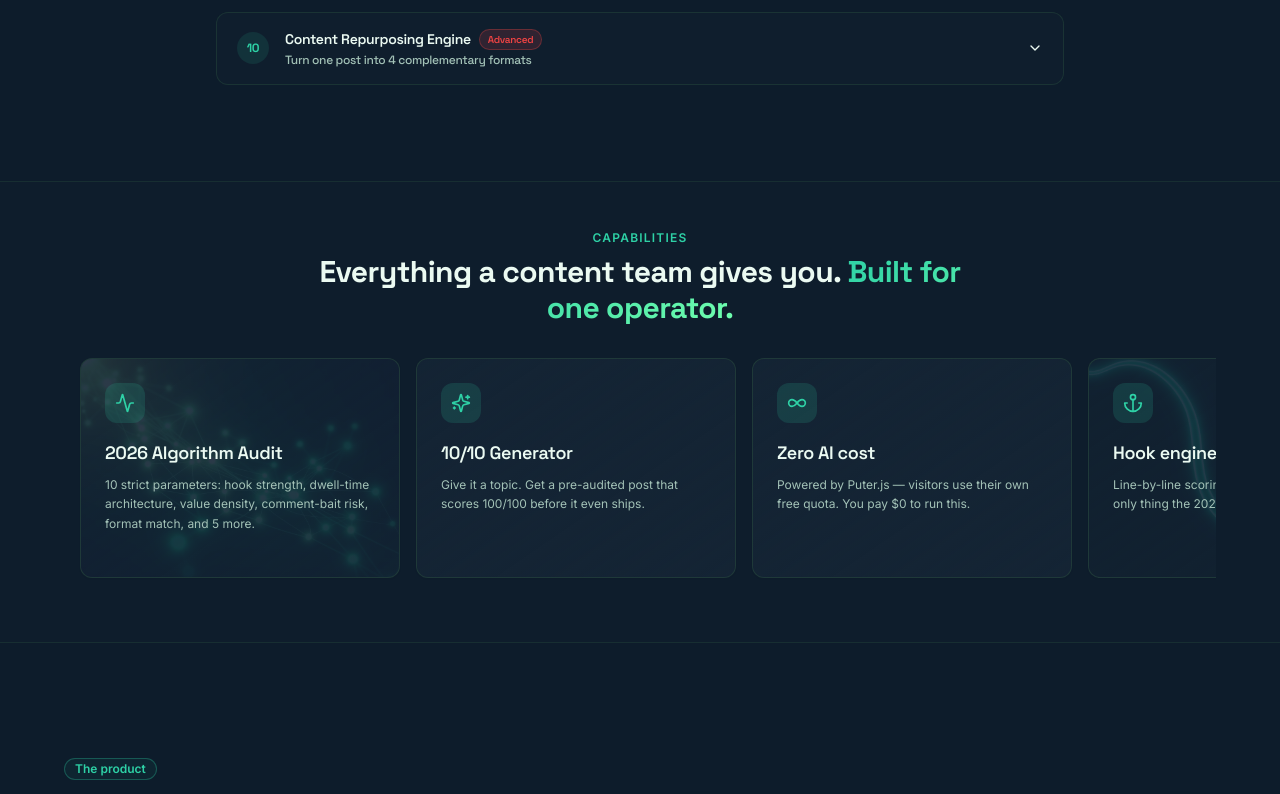
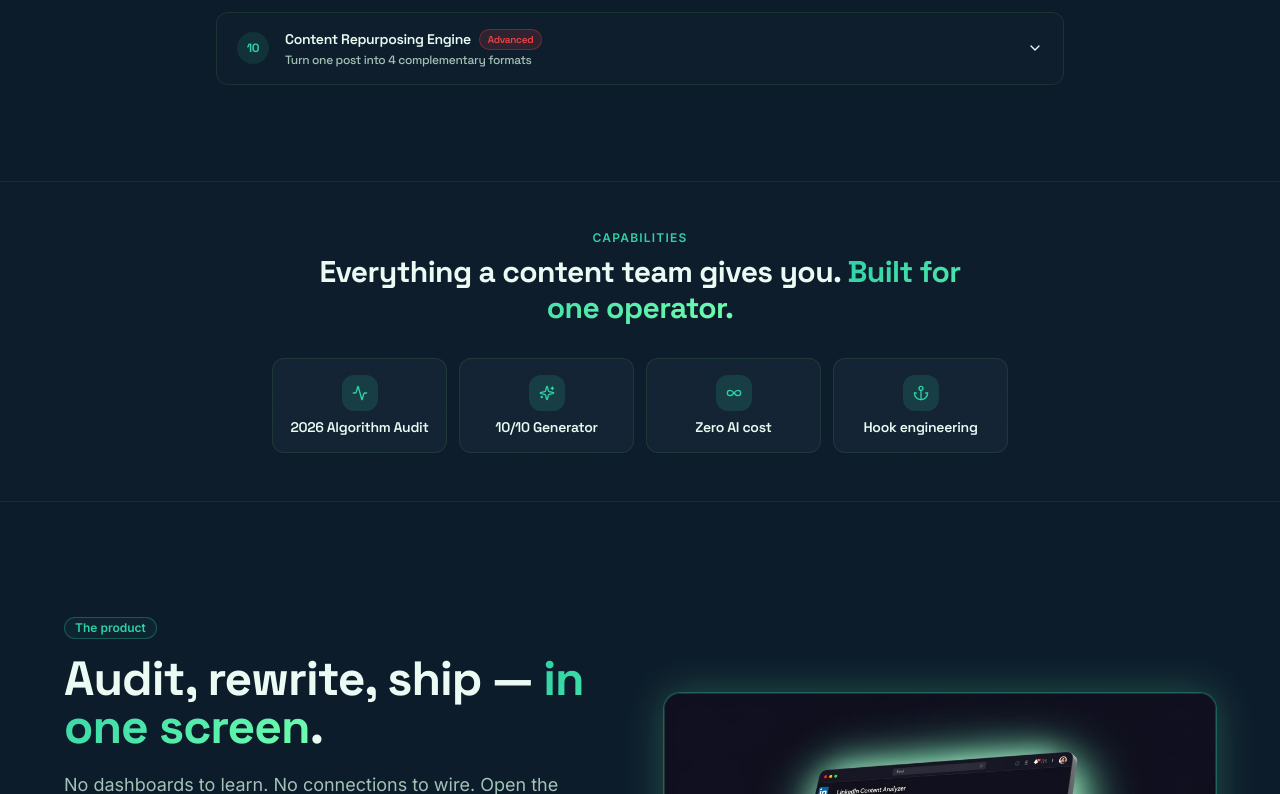
Before and after one commit to bobtech-IIT/AlgoCheatAI, a React (Vite) app: page / in a window 1280 px wide. Shown: the part 7429-8223 px from the top of the page. Built offline with nearby package versions, Linux system fonts and the light colour scheme.

Commit message:
UI/UX fixes: responsive case studies, productivity pain copy, compact capabilities, real carousel PDF

```diff
--- a/package.json
+++ b/package.json
@@ -46,6 +46,7 @@
     "cmdk": "^1.0.0",
     "date-fns": "^3.6.0",
     "embla-carousel-react": "^8.3.0",
+    "html2pdf.js": "^0.14.0",
     "input-otp": "^1.2.4",
     "lucide-react": "^0.462.0",
     "next-themes": "^0.3.0",
--- a/src/components/UserIntentSection.tsx
+++ b/src/components/UserIntentSection.tsx
@@ -10,6 +10,7 @@ import {
   type LucideIcon
 } from "lucide-react"
 import { cn } from "@/lib/utils"
+import html2pdf from "html2pdf.js"
 
 interface UserIntentSectionProps {
   onPlaybookReady?: () => void
@@ -122,28 +123,41 @@ export function UserIntentSection({ onPlaybookReady }: UserIntentSectionProps) {
   }
 
   const handlePrint = useCallback(() => {
-    const style = document.createElement("style")
-    style.id = "algocheat-print-css"
-    style.textContent = `
-      @media print {
-        body > *:not(:has(#playbook-section)) { display: none !important; }
-        body :has(#playbook-section) { display: block !important; }
-        #playbook-section { padding: 20px 40px !important; }
-        #playbook-section .card { break-inside: avoid !important; border: 1px solid #ddd !important; box-shadow: none !important; }
-        #playbook-section button { display: none !important; }
-        #playbook-section h3 { font-size: 24px !important; margin-bottom: 8px !important; }
-        #playbook-section p { font-size: 14px !important; margin-bottom: 24px !important; }
-      }
-    `
-    document.head.appendChild(style)
-    setTimeout(() => {
-      window.print()
-      setTimeout(() => {
-        const el = document.getElementById("algocheat-print-css")
-        if (el) el.remove()
-      }, 500)
-    }, 100)
-  }, [])
+    if (!playbook) return
+    const container = document.createElement("div")
+    container.id = "pdf-export-container"
+    container.style.cssText = "position:fixed;left:-9999px;top:0;width:3in;font-family:system-ui,sans-serif"
+    const gradientMap: Record<number, [string, string]> = {
+      0: ["#7c3aed", "#9333ea"],
+      1: ["#059669", "#0d9488"],
+      2: ["#d97706", "#ea580c"],
+      3: ["#e11d48", "#db2777"],
+      4: ["#2563eb", "#4f46e5"],
+      5: ["#0891b2", "#0e7490"],
+    }
+    playbook.pages.forEach((page, i) => {
+      const [c1, c2] = gradientMap[i] ?? ["#7c3aed", "#9333ea"]
+      const slide = document.createElement("div")
+      slide.style.cssText = `width:3in;height:4in;page-break-after:always;overflow:hidden;position:relative;display:flex;flex-direction:column;align-items:center;justify-content:center;padding:0.4in 0.35in;box-sizing:border-box;background:linear-gradient(135deg,${c1},${c2});color:#fff`
+      slide.innerHTML = `
+<div style="text-align:center;flex:1;display:flex;flex-direction:column;align-items:center;justify-content:center;gap:12px">
+  <div style="width:64px;height:64px;border-radius:50%;background:rgba(255,255,255,0.2);display:flex;align-items:center;justify-content:center;font-size:28px;font-weight:800">${page.number}</div>
+  <h2 style="font-size:22px;font-weight:700;line-height:1.2;margin:0;text-align:center">${page.title}</h2>
+  <ul style="list-style:none;padding:0;margin:8px 0 0;text-align:left;width:100%">
+    ${page.bullets.map(b => `<li style="font-size:13px;line-height:1.5;padding:5px 0;border-bottom:1px solid rgba(255,255,255,0.15);display:flex;align-items:center;gap:8px"><span style="width:6px;height:6px;border-radius:50%;background:rgba(255,255,255,0.6);flex-shrink:0"></span>${b}</li>`).join("")}
+  </ul>
+</div>
+<div style="position:absolute;bottom:14px;font-size:10px;opacity:0.6">AlgoCheat AI · Playbook ${page.number}/6</div>
+`
+      container.appendChild(slide)
+    })
+    document.body.appendChild(container)
+    html2pdf()
+      .set({ margin: 0, filename: "algocheat-playbook.pdf", image: { type: "jpeg", quality: 0.95 }, html2canvas: { scale: 2, useCORS: true, logging: false }, jsPDF: { unit: "in", format: [3, 4], orientation: "portrait" } })
+      .from(container)
+      .save()
+      .then(() => { container.remove() })
+  }, [playbook])
 
   async function handleGenerate() {
     if (!selected) return
@@ -281,7 +295,7 @@ export function UserIntentSection({ onPlaybookReady }: UserIntentSectionProps) {
                 onClick={handlePrint}
                 className="h-12 px-8 text-base"
               >
-                🖨️ Download as PDF
+                Download Carousel PDF
               </Button>
             </div>
           </div>
@@ -289,7 +303,7 @@ export function UserIntentSection({ onPlaybookReady }: UserIntentSectionProps) {
 
         {!playbook && !generating && (
           <p className="text-center text-sm text-muted-foreground mt-8">
-            Join <span className="text-primary font-semibold">8,200+</span> creators using AlgoCheat AI to grow on LinkedIn
+            Writing eats <span className="text-primary font-semibold">2+ hours</span> of your day. AI productivity tools are trending <span className="text-primary font-semibold">+120%</span> — because your time is your only moat.
           </p>
         )}
       </div>
--- a/src/components/landing/CaseStudiesSection.tsx
+++ b/src/components/landing/CaseStudiesSection.tsx
@@ -115,12 +115,17 @@ export function CaseStudiesSection() {
             </span>
             <Badge variant="destructive" className="text-[10px] py-0.5 px-2">Low Algorithm Delivery</Badge>
           </div>
-          <div className="relative">
+          <div className="hidden md:block relative">
             <div className="flex gap-6" style={{ animation: "scroll-left 35s linear infinite" }}>
               {[...ORIGINAL_DRAFTS, ...ORIGINAL_DRAFTS].map((draft, i) => (
                 <OriginalCard key={`${draft.id}-${i}`} draft={draft} />
               ))}
             </div>
+          </div>
+          <div className="md:hidden grid grid-cols-1 gap-4">
+            {ORIGINAL_DRAFTS.map((draft) => (
+              <OriginalCard key={draft.id} draft={draft} />
+            ))}
           </div>
         </div>
 
@@ -132,13 +137,18 @@ export function CaseStudiesSection() {
             </span>
             <Badge className="bg-green-500 hover:bg-green-500 text-[10px] py-0.5 px-2">High Algorithm Delivery</Badge>
           </div>
-          <div className="relative">
+          <div className="hidden md:block relative">
             <div className="flex gap-6" style={{ animation: "scroll-left 35s linear infinite" }}>
               {[...REWRITTEN_POSTS, ...REWRITTEN_POSTS].map((post, i) => (
                 <RewrittenCard key={`${post.id}-${i}`} post={post} />
               ))}
             </div>
           </div>
+          <div className="md:hidden grid grid-cols-1 gap-4">
+            {REWRITTEN_POSTS.map((post) => (
+              <RewrittenCard key={post.id} post={post} />
+            ))}
+          </div>
         </div>
       </div>
     </section>
--- a/src/components/landing/FeatureBento.tsx
+++ b/src/components/landing/FeatureBento.tsx
@@ -1,43 +1,11 @@
 import { Card } from "@/components/ui/card";
-import { Activity, Sparkles, Infinity as InfinityIcon, Anchor, Clock, MessageSquare } from "lucide-react";
-import algo from "@/assets/feature-algorithm.jpg";
-import hooks from "@/assets/feature-hooks.jpg";
-import roi from "@/assets/feature-roi.jpg";
+import { Activity, Sparkles, Infinity as InfinityIcon, Anchor } from "lucide-react";
 
 const features = [
-  {
-    icon: Activity,
-    title: "2026 Algorithm Audit",
-    body: "10 strict parameters: hook strength, dwell-time architecture, value density, comment-bait risk, format match, and 5 more.",
-    image: algo,
-  },
-  {
-    icon: Sparkles,
-    title: "10/10 Generator",
-    body: "Give it a topic. Get a pre-audited post that scores 100/100 before it even ships.",
-  },
-  {
-    icon: InfinityIcon,
-    title: "Zero AI cost",
-    body: "Powered by Puter.js — visitors use their own free quota. You pay $0 to run this.",
-  },
-  {
-    icon: Anchor,
-    title: "Hook engineering",
-    body: "Line-by-line scoring of your first 3 lines — the only thing the 2026 algo really reads.",
-    image: hooks,
-  },
-  {
-    icon: Clock,
-    title: "Dwell-time coach",
-    body: "Pacing, paragraph length, and curiosity gaps engineered to hold attention past 4 seconds.",
-  },
-  {
-    icon: MessageSquare,
-    title: "Format-aware rubrics",
-    body: "Different scoring for text posts, image carousels, and long-form articles. No one-size-fits-all.",
-    image: roi,
-  },
+  { icon: Activity, title: "2026 Algorithm Audit" },
+  { icon: Sparkles, title: "10/10 Generator" },
+  { icon: InfinityIcon, title: "Zero AI cost" },
+  { icon: Anchor, title: "Hook engineering" },
 ];
 
 export function FeatureBento() {
@@ -51,29 +19,18 @@ export function FeatureBento() {
           </h2>
         </div>
 
-        <div className="flex gap-4 overflow-x-auto pb-4 scrollbar-none snap-x snap-mandatory px-4 max-w-6xl mx-auto">
+        <div className="grid grid-cols-2 md:grid-cols-4 gap-3 max-w-3xl mx-auto px-4">
           {features.map((f) => {
             const Icon = f.icon;
             return (
               <Card
                 key={f.title}
-                className="snap-center shrink-0 w-[280px] sm:w-[320px] min-h-[220px] relative overflow-hidden p-6 bg-gradient-to-br from-card to-card/40 border-border/60 hover:border-primary/40 transition-all group flex flex-col justify-between"
+                className="p-4 bg-gradient-to-br from-card to-card/40 border-border/60 hover:border-primary/40 hover:shadow-mint transition-all text-center flex flex-col items-center gap-2"
               >
-                {f.image && (
-                  <div
-                    className="absolute inset-0 opacity-10 group-hover:opacity-20 transition-opacity bg-cover bg-center"
-                    style={{ backgroundImage: `url(${f.image})` }}
-                  />
-                )}
-                <div className="relative z-10 space-y-4">
-                  <div className="w-10 h-10 rounded-lg bg-primary/15 grid place-items-center text-primary">
-                    <Icon className="w-5 h-5" />
-                  </div>
-                  <div>
-                    <h3 className="font-display text-lg font-semibold mb-2">{f.title}</h3>
-                    <p className="text-xs text-muted-foreground leading-relaxed">{f.body}</p>
-                  </div>
+                <div className="w-9 h-9 rounded-lg bg-primary/15 grid place-items-center text-primary shrink-0">
+                  <Icon className="w-4 h-4" />
                 </div>
+                <h3 className="font-display text-sm font-semibold leading-tight">{f.title}</h3>
               </Card>
             );
           })}
--- a/src/components/landing/LogoCloud.tsx
+++ b/src/components/landing/LogoCloud.tsx
@@ -5,7 +5,7 @@ export function LogoCloud() {
     <section className="py-12 border-y border-border/40 bg-card/20">
       <div className="container">
         <p className="text-center text-xs uppercase tracking-[0.25em] text-muted-foreground mb-6">
-          Trusted by 8,200 solo founders & featured in
+          Writing is productivity. Stop wasting hours. Featured in
         </p>
         <div className="overflow-hidden">
           <div className="flex gap-12 animate-marquee whitespace-nowrap">
--- a/src/components/landing/Testimonials.tsx
+++ b/src/components/landing/Testimonials.tsx
@@ -23,7 +23,7 @@ export function Testimonials() {
         <div className="max-w-2xl mx-auto text-center mb-12">
           <p className="text-sm font-medium text-primary uppercase tracking-widest mb-3">Wall of love</p>
           <h2 className="font-display text-4xl md:text-5xl font-bold mb-4">
-            8,200 solo operators. <span className="text-gradient-mint">Zero ad spend.</span>
+            Writing eats 2+ hours of your day. <span className="text-gradient-mint">We fix that.</span>
           </h2>
         </div>
 
```
Also changed, not shown: 1 other file (tests, documents, lock files or other folders).
